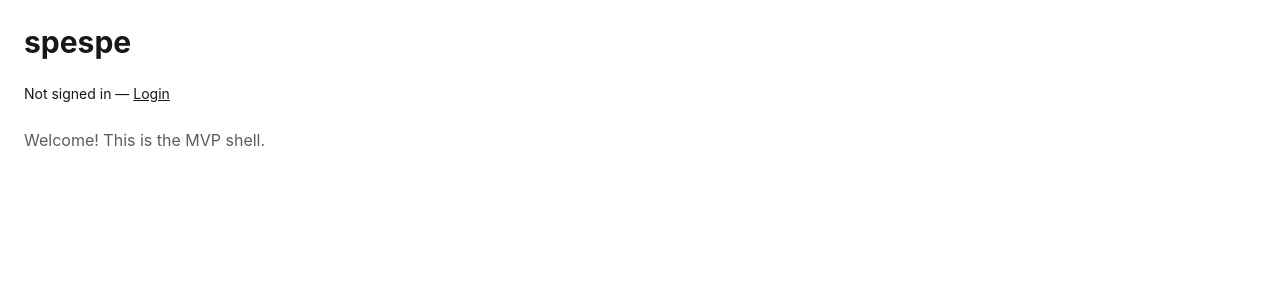
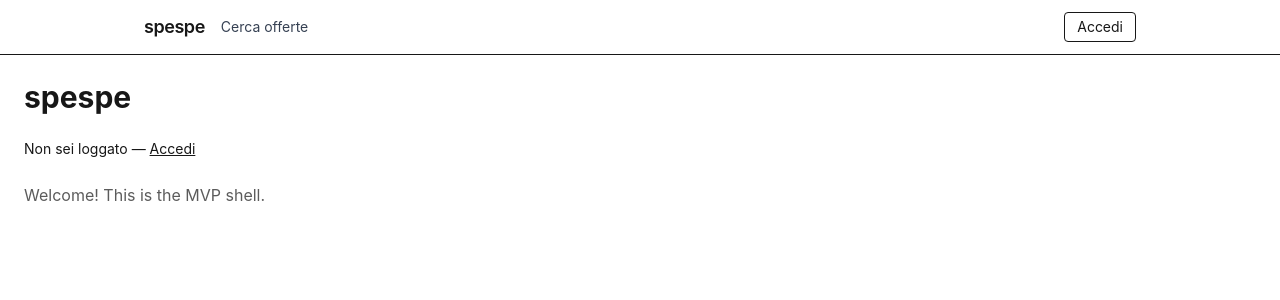
Before and after one commit to giarox/spespe, a Next.js app: page / in a window 1280 px wide. Shown: the top 300 px of the page. Built offline with nearby package versions, Linux system fonts and the light colour scheme; no server answers.

Commit message:
feat: add navigation bar with auth-aware links

```diff
--- a/src/app/layout.tsx
+++ b/src/app/layout.tsx
@@ -1,4 +1,5 @@
 import type { Metadata } from "next";
+import AppNav from "@/components/AppNav";
 import "./globals.css";
 
 export const metadata: Metadata = {
@@ -13,7 +14,10 @@ export default function RootLayout({
 }>) {
   return (
     <html lang="it">
-      <body className="antialiased">{children}</body>
+      <body className="antialiased bg-[var(--background)] text-[var(--foreground)]">
+        <AppNav />
+        {children}
+      </body>
     </html>
   );
 }
--- /dev/null
+++ b/src/components/AppNav.tsx
@@ -0,0 +1,44 @@
+import Link from "next/link";
+import { createServer } from "@/lib/supabase/server";
+import SignOutButton from "@/components/SignOutButton";
+
+export default async function AppNav() {
+  const supabase = await createServer();
+  const {
+    data: { user },
+  } = await supabase.auth.getUser();
+
+  return (
+    <nav className="border-b bg-white">
+      <div className="mx-auto flex max-w-5xl items-center justify-between px-4 py-3">
+        <div className="flex items-center gap-4">
+          <Link href="/" className="text-lg font-semibold tracking-tight">
+            spespe
+          </Link>
+          <div className="flex items-center gap-3 text-sm text-gray-700">
+            <Link href="/search" className="hover:underline">
+              Cerca offerte
+            </Link>
+            {user && (
+              <Link href="/dashboard" className="hover:underline">
+                Dashboard
+              </Link>
+            )}
+          </div>
+        </div>
+        <div className="flex items-center gap-3 text-sm">
+          {user ? (
+            <>
+              <span className="hidden text-gray-600 sm:inline">{user.email}</span>
+              <SignOutButton className="rounded border px-3 py-1 text-sm hover:bg-gray-50" />
+            </>
+          ) : (
+            <Link href="/login" className="rounded border px-3 py-1 hover:bg-gray-50">
+              Accedi
+            </Link>
+          )}
+        </div>
+      </div>
+    </nav>
+  );
+}
--- a/src/components/AuthStatus.tsx
+++ b/src/components/AuthStatus.tsx
@@ -2,45 +2,34 @@
 
 import { useEffect, useState } from "react";
 import { createClient } from "@/lib/supabase/client";
-import { useRouter } from "next/navigation";
-
-type UserInfo = { email: string | null } | null;
+import SignOutButton from "./SignOutButton";
 
 export default function AuthStatus() {
   const supabase = createClient();
-  const router = useRouter();
-  const [user, setUser] = useState<UserInfo>(null);
+  const [email, setEmail] = useState<string | null>(null);
 
   useEffect(() => {
     supabase.auth.getUser().then(({ data }) => {
-      setUser({ email: data.user?.email ?? null });
+      setEmail(data.user?.email ?? null);
     });
-    const { data: sub } = supabase.auth.onAuthStateChange(() => {
-      supabase.auth.getUser().then(({ data }) => {
-        setUser({ email: data.user?.email ?? null });
-      });
+    const { data: sub } = supabase.auth.onAuthStateChange((_event, session) => {
+      setEmail(session?.user.email ?? null);
     });
     return () => sub.subscription.unsubscribe();
   }, [supabase]);
 
-  async function signOut() {
-    await supabase.auth.signOut();
-    setUser(null);
-    router.refresh();
-  }
-
-  if (!user?.email) {
+  if (!email) {
     return (
       <div className="text-sm">
-        Not signed in — <a href="/login" className="underline">Login</a>
+        Non sei loggato — <a className="underline" href="/login">Accedi</a>
       </div>
     );
   }
 
   return (
-    <div className="flex items-center gap-2 text-sm">
-      <span>Signed in as <strong>{user.email}</strong></span>
-      <button onClick={signOut} className="underline">Sign out</button>
+    <div className="space-y-2 text-sm">
+      <p>Sei autenticato come <strong>{email}</strong></p>
+      <SignOutButton />
     </div>
   );
 }
--- a/components/AuthStatus.tsx
+++ b/src/components/SignOutButton.tsx
@@ -1,8 +1,9 @@
 "use client";
+
 import { useState } from "react";
 import { createClient } from "@/lib/supabase/client";
 
-export default function AuthStatus() {
+export default function SignOutButton({ className }: { className?: string }) {
   const [loading, setLoading] = useState(false);
   const supabase = createClient();
 
@@ -13,11 +14,13 @@ export default function AuthStatus() {
   }
 
   return (
-    <div className="space-y-2">
-      <p>You are signed in.</p>
-      <button onClick={signOut} disabled={loading} className="underline">
-        {loading ? "Signing out..." : "Sign out"}
-      </button>
-    </div>
+    <button
+      onClick={signOut}
+      disabled={loading}
+      className={className ?? "underline"}
+      type="button"
+    >
+      {loading ? "Sto uscendo..." : "Esci"}
+    </button>
   );
 }
```
